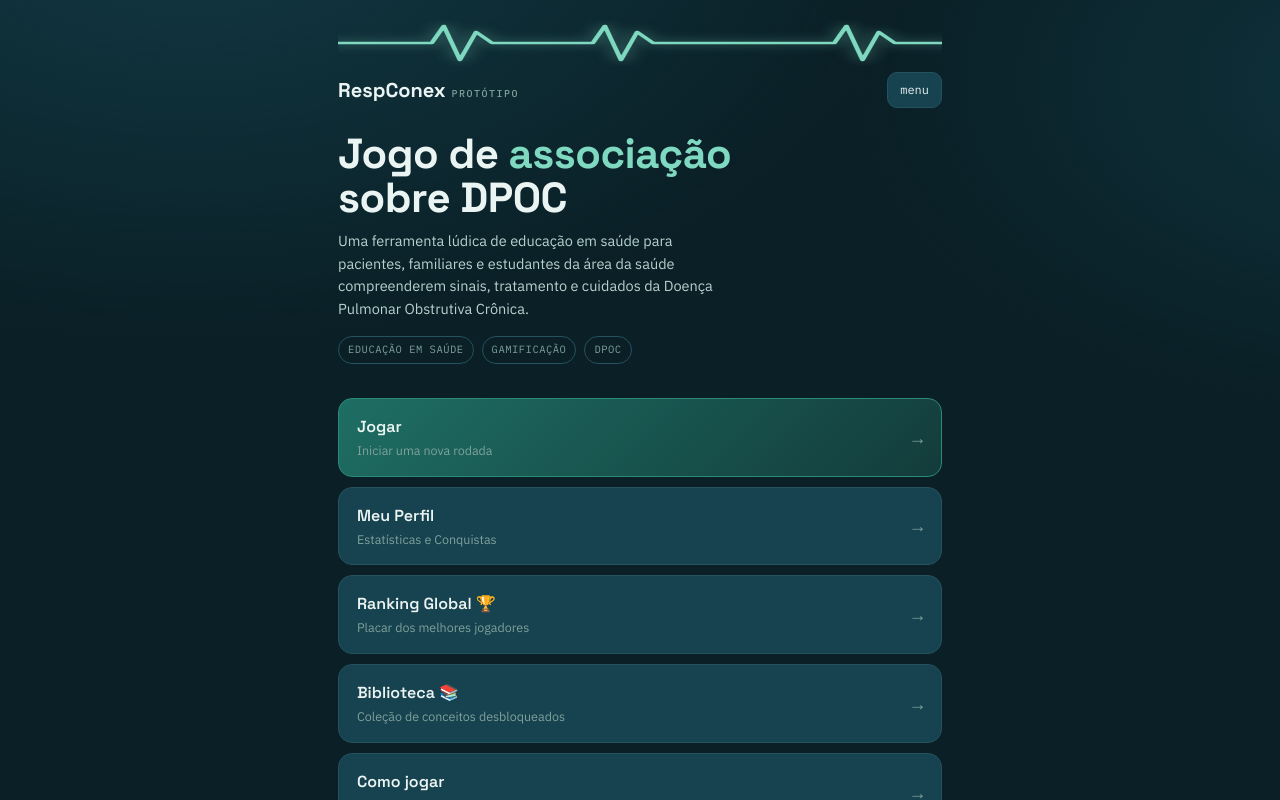
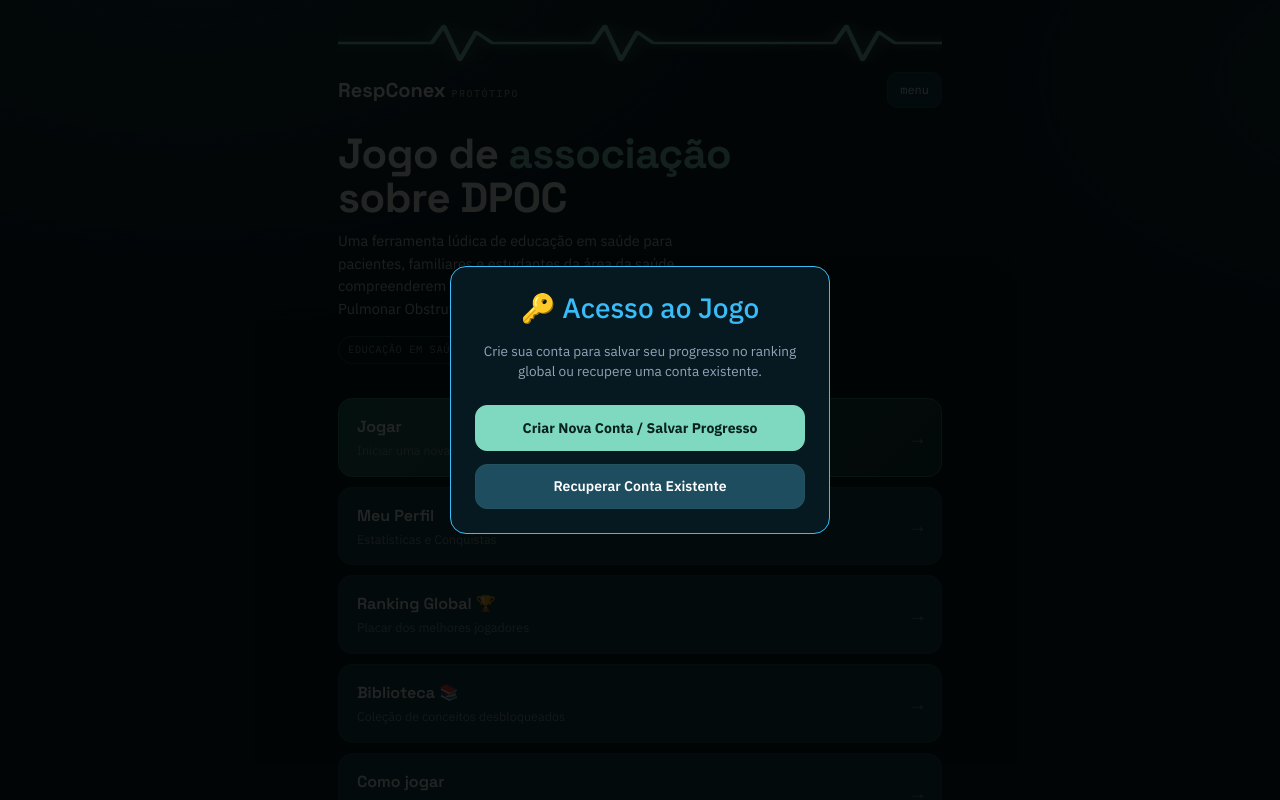
Before and after one commit to OtavioBtm1/Projeto_DPOC, a React (Vite) app: page / in a window 1280 px wide. Shown: the top 800 px of the page. Built offline with nearby package versions, Linux system fonts and the light colour scheme; no server answers.

Commit message:
adicao ranking semanal

```diff
--- a/src/components/menu/MainMenu.jsx
+++ b/src/components/menu/MainMenu.jsx
@@ -1,14 +1,37 @@
+import { useState, useEffect } from "react";
 import { useGame } from "../../context/GameContext";
 import MenuButton from "./MenuButton";
+import AuthModal from "../profile/AuthModal"; // <-- Importando o Modal
 
 export default function MainMenu() {
-  const { goTo, completedThemes } = useGame();
+  const { goTo, completedThemes, activeProfile } = useGame();
+
+  // Controle do pop-up obrigatório de login
+  const [showForcedLogin, setShowForcedLogin] = useState(false);
+
+  // Assim que o menu carregar ou o perfil mudar, verifica se é um jogador anônimo
+  useEffect(() => {
+    // Se o nome for o padrão e não houver um PIN configurado, força o login/criação
+    if (activeProfile?.name === "Jogador 1" && !activeProfile?.pin) {
+      setShowForcedLogin(true);
+    } else {
+      setShowForcedLogin(false);
+    }
+  }, [activeProfile]);
 
   // Apenas para mostrar no menu o progresso geral
   const hasProgress = completedThemes.length > 0;
 
   return (
     <section className="screen screen--active">
+
+      {/* MODAL OBRIGATÓRIO: Trava a tela se for a primeira vez do usuário */}
+      <AuthModal
+        isOpen={showForcedLogin}
+        onClose={() => setShowForcedLogin(false)}
+        mandatory={true}
+      />
+
       <div className="hero">
         <h1>
           Jogo de <span>associação</span>
@@ -32,7 +55,7 @@ export default function MainMenu() {
           title="Jogar"
           subtitle={hasProgress ? `Continuar jornada (${completedThemes.length} concluídos)` : "Iniciar uma nova rodada"}
           primary
-          onClick={() => goTo("themes")} // <-- Alterado de "difficulty" para "themes"
+          onClick={() => goTo("themes")}
         />
         <MenuButton
           title="Meu Perfil"
--- a/src/components/profile/AuthModal.jsx
+++ b/src/components/profile/AuthModal.jsx
@@ -1,37 +1,61 @@
-import { useState } from "react";
+import { useState, useEffect } from "react";
 import { supabase } from "../../utils/supabase";
 import { useGame } from "../../context/GameContext";
 
-export default function AuthModal({ isOpen, onClose }) {
-  const { activeProfile, setPlayerPin, loginWithProfile } = useGame();
+export default function AuthModal({ isOpen, onClose, mandatory = false }) {
+  const { activeProfile, setPlayerPin, setPlayerName, loginWithProfile } = useGame();
+
   const [mode, setMode] = useState("choose");
-
   const [pinInput, setPinInput] = useState("");
   const [loginName, setLoginName] = useState("");
+  const [newName, setNewName] = useState(""); // <-- Novo estado para o nome do jogador
 
   const [loading, setLoading] = useState(false);
   const [error, setError] = useState("");
   const [success, setSuccess] = useState(false);
 
+  // Limpa os campos toda vez que o modal abre
+  useEffect(() => {
+    if (isOpen) {
+      setMode("choose");
+      setError("");
+      setPinInput("");
+      setLoginName("");
+      // Se ele for o Jogador 1, deixa em branco pra ele preencher. Se já tiver nome, preenche pra ele.
+      setNewName(activeProfile?.name === "Jogador 1" ? "" : activeProfile?.name || "");
+    }
+  }, [isOpen, activeProfile]);
+
   if (!isOpen) return null;
 
-  // Função para Proteger/Vincular a conta ATUAL com um PIN de 4 números
+  // Função para Proteger a conta ATUAL com Nome e PIN de 4 números
   const handleSecureProfile = (e) => {
     e.preventDefault();
+
+    if (!newName.trim() || newName.trim().toLowerCase() === "jogador 1") {
+      setError("Por favor, digite um nome válido para o seu perfil.");
+      return;
+    }
+
     if (pinInput.length !== 4) {
       setError("O PIN precisa ter exatamente 4 números.");
       return;
     }
+
     setError("");
+    setLoading(true);
 
-    // Salva o PIN no perfil ativo local (o GameContext cuidará de mandar pro Supabase automaticamente)
+    // Salva o Nome e o PIN no perfil ativo local (o GameContext manda pro Supabase depois)
+    setPlayerName(newName.trim());
     setPlayerPin(pinInput);
+
+    setLoading(false);
     setSuccess(true);
 
     setTimeout(() => {
       setSuccess(false);
       onClose();
-    }, 2500);
+    }, 2000);
   };
 
   // Função para recuperar uma conta do Supabase (Nome + PIN)
@@ -46,11 +70,10 @@ export default function AuthModal({ isOpen, onClose }) {
     setError("");
 
     try {
-      // Busca no banco o usuário com esse nome e PIN
       const { data, error: dbError } = await supabase
         .from("leaderboard")
         .select("*")
-        .ilike("player_name", loginName.trim()) // ilike ignora maiúsculas/minúsculas
+        .ilike("player_name", loginName.trim())
         .eq("pin", pinInput)
         .limit(1)
         .maybeSingle();
@@ -61,7 +84,6 @@ export default function AuthModal({ isOpen, onClose }) {
         return;
       }
 
-      // Sucesso! Injeta o perfil recuperado no jogo
       loginWithProfile(data);
       setSuccess(true);
 
@@ -73,7 +95,6 @@ export default function AuthModal({ isOpen, onClose }) {
     } catch (err) {
       console.error(err);
       setError("Erro de conexão. Tente novamente.");
-    } finally {
       setLoading(false);
     }
   };
@@ -98,51 +119,64 @@ export default function AuthModal({ isOpen, onClose }) {
         ) : (
           <>
             <h3 style={{ color: "#38bdf8", marginTop: 0, marginBottom: "1rem" }}>
-              🔑 Sincronização de Conta
+              🔑 Acesso ao Jogo
             </h3>
 
             {mode === "choose" && (
               <div>
                 <p style={{ color: "#94a3b8", fontSize: "0.85rem", marginBottom: "1.5rem" }}>
-                  Proteja seu progresso ou recupere sua conta usando um PIN de 4 números.
+                  Crie sua conta para salvar seu progresso no ranking global ou recupere uma conta existente.
                 </p>
                 <button
-                  onClick={() => { setMode("secure"); setError(""); setPinInput(""); }}
+                  onClick={() => setMode("secure")}
                   className="btn btn--primary"
                   style={{ width: "100%", marginBottom: "0.8rem", padding: "0.7rem", fontWeight: "bold" }}
                 >
-                  Proteger meu Perfil Atual
+                  Criar Nova Conta / Salvar Progresso
                 </button>
                 <button
-                  onClick={() => { setMode("login"); setError(""); setPinInput(""); }}
+                  onClick={() => setMode("login")}
                   className="btn"
                   style={{ width: "100%", padding: "0.7rem", background: "#1e4d5f", color: "#fff" }}
                 >
                   Recuperar Conta Existente
                 </button>
-                <div style={{ marginTop: "1rem" }}>
-                  <button onClick={onClose} style={{ background: "none", border: "none", color: "#64748b", cursor: "pointer", fontSize: "0.8rem" }}>
-                    Fechar
-                  </button>
-                </div>
+
+                {/* O Botão fechar SÓ aparece se não for obrigatório */}
+                {!mandatory && (
+                  <div style={{ marginTop: "1rem" }}>
+                    <button onClick={onClose} style={{ background: "none", border: "none", color: "#64748b", cursor: "pointer", fontSize: "0.8rem" }}>
+                      Fechar
+                    </button>
+                  </div>
+                )}
               </div>
             )}
 
             {mode === "secure" && (
               <form onSubmit={handleSecureProfile}>
                 <p style={{ color: "#94a3b8", fontSize: "0.85rem", marginBottom: "1rem" }}>
-                  Crie um PIN de 4 números para a conta <strong>{activeProfile?.name}</strong>.
+                  Escolha como você quer ser chamado no Ranking e defina um PIN:
                 </p>
+
                 <input
-                  type="text" placeholder="Ex: 1234" value={pinInput}
+                  type="text" placeholder="Seu Nome..." value={newName}
+                  onChange={(e) => setNewName(e.target.value)}
+                  maxLength={20}
+                  style={{ width: "100%", padding: "0.8rem", borderRadius: "8px", background: "#051318", border: "1px solid #1e4d5f", color: "#fff", marginBottom: "0.8rem", textAlign: "center" }}
+                />
+
+                <input
+                  type="text" placeholder="PIN (Ex: 1234)" value={pinInput}
                   onChange={(e) => setPinInput(e.target.value.replace(/\D/g, '').slice(0, 4))}
                   maxLength={4}
                   style={{ width: "100%", padding: "0.8rem", borderRadius: "8px", background: "#051318", border: "1px solid #1e4d5f", color: "#fff", textAlign: "center", fontSize: "1.5rem", letterSpacing: "6px", marginBottom: "1rem" }}
                 />
+
                 {error && <p style={{ color: "#f87171", fontSize: "0.8rem", marginBottom: "0.8rem" }}>{error}</p>}
 
-                <button type="submit" className="btn btn--primary" style={{ width: "100%", padding: "0.7rem", fontWeight: "bold", marginBottom: "0.5rem" }}>
-                  Salvar PIN
+                <button type="submit" disabled={loading} className="btn btn--primary" style={{ width: "100%", padding: "0.7rem", fontWeight: "bold", marginBottom: "0.5rem" }}>
+                  {loading ? "Salvando..." : "Salvar Perfil"}
                 </button>
                 <button type="button" onClick={() => setMode("choose")} style={{ background: "none", border: "none", color: "#38bdf8", cursor: "pointer", fontSize: "0.8rem" }}>
                   ← Voltar
@@ -158,7 +192,7 @@ export default function AuthModal({ isOpen, onClose }) {
                 <input
                   type="text" placeholder="Nome de usuário..." value={loginName}
                   onChange={(e) => setLoginName(e.target.value)}
-                  style={{ width: "100%", padding: "0.7rem", borderRadius: "8px", background: "#051318", border: "1px solid #1e4d5f", color: "#fff", marginBottom: "0.8rem" }}
+                  style={{ width: "100%", padding: "0.7rem", borderRadius: "8px", background: "#051318", border: "1px solid #1e4d5f", color: "#fff", marginBottom: "0.8rem", textAlign: "center" }}
                 />
                 <input
                   type="text" placeholder="PIN (4 números)" value={pinInput}
@@ -166,6 +200,7 @@ export default function AuthModal({ isOpen, onClose }) {
                   maxLength={4}
                   style={{ width: "100%", padding: "0.7rem", borderRadius: "8px", background: "#051318", border: "1px solid #1e4d5f", color: "#fff", textAlign: "center", fontSize: "1.5rem", letterSpacing: "6px", marginBottom: "1rem" }}
                 />
+
                 {error && <p style={{ color: "#f87171", fontSize: "0.8rem", marginBottom: "0.8rem" }}>{error}</p>}
 
                 <button type="submit" disabled={loading} className="btn btn--primary" style={{ width: "100%", padding: "0.7rem", fontWeight: "bold", marginBottom: "0.5rem" }}>
--- a/src/context/GameContext.jsx
+++ b/src/context/GameContext.jsx
@@ -135,6 +135,8 @@ export function GameProvider({ children }) {
       name: serverData.player_name,
       avatar: serverData.avatar || "🫁",
       pin: serverData.pin || null,
+      badges: serverData.badges || [],
+      last_week_rank: serverData.last_week_rank || null,
       createdAt: serverData.updated_at || new Date().toISOString(),
       completedThemes: serverData.completed_themes || [],
       stats: serverData.stats || {
```
Also changed, not shown: src/components/profile/ProfileScreen.jsx (+51 -67 lines).
